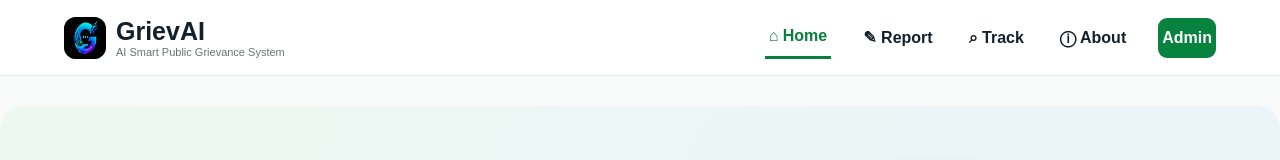
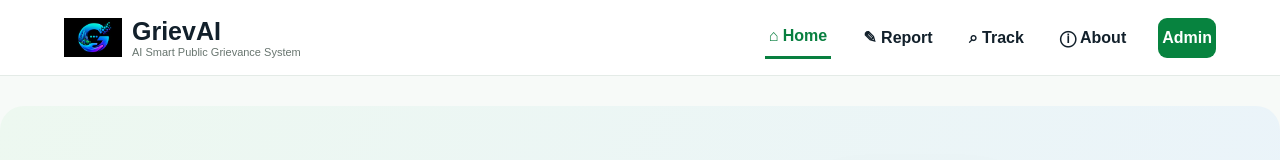
Before and after one commit to sethumadhavan505/GrievAI, a plain HTML site: page index.html in a window 1280 px wide. Shown: the top 160 px of the page. Drawn offline with Linux system fonts and the light colour scheme.

Commit message:
Update style.css

```diff
--- a/css/style.css
+++ b/css/style.css
@@ -54,18 +54,14 @@ a {
 
 
 .logo {
-    width: 42px;
-    height: 42px;
+    width: 58px;
+    height: 58px;
 
-    border-radius: 12px;
+    object-fit: contain;
 
-    background: #087f3f;
-    color: white;
+    display: block;
 
-    display: grid;
-    place-items: center;
-
-    font-size: 24px;
+    flex-shrink: 0;
 }
 
 
```
